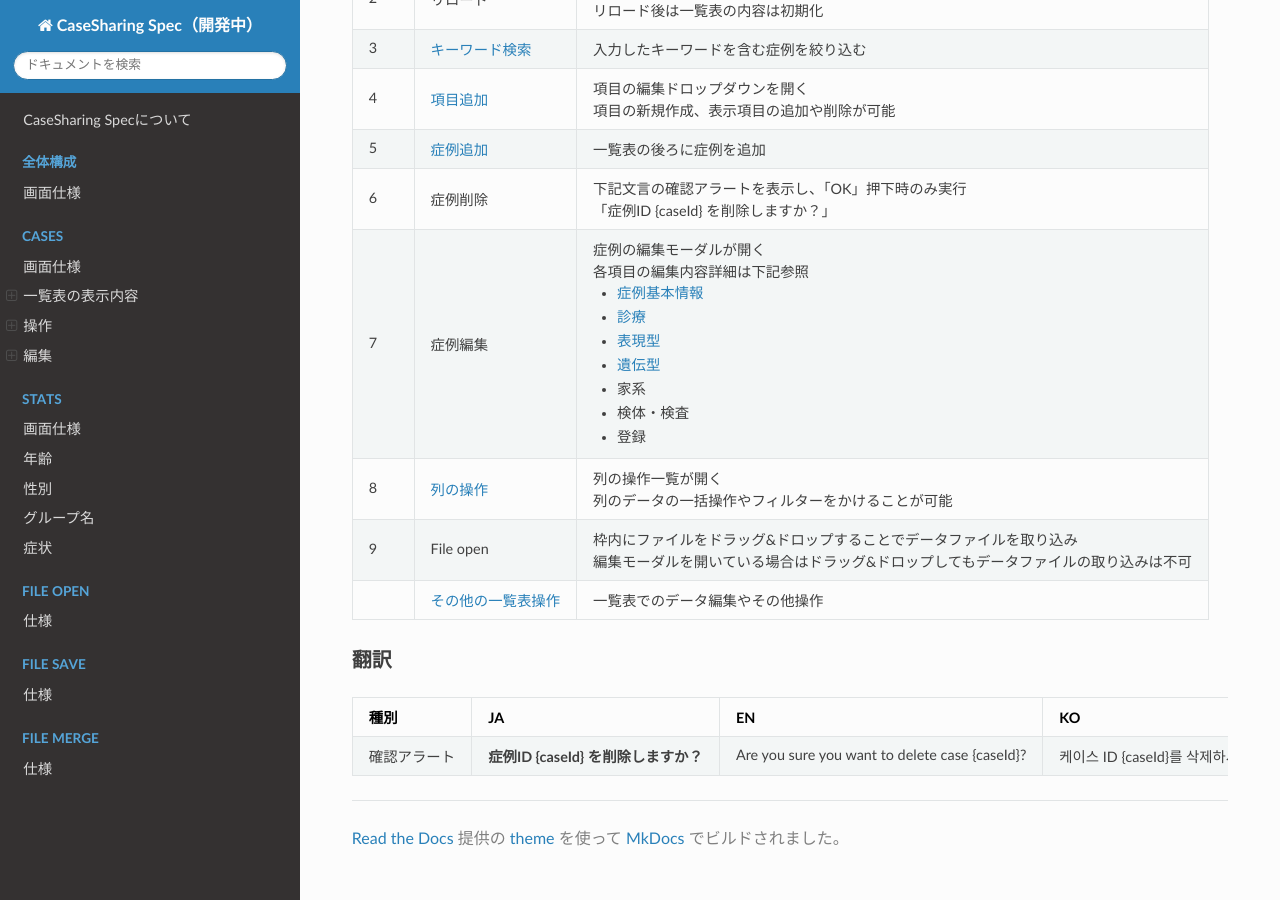
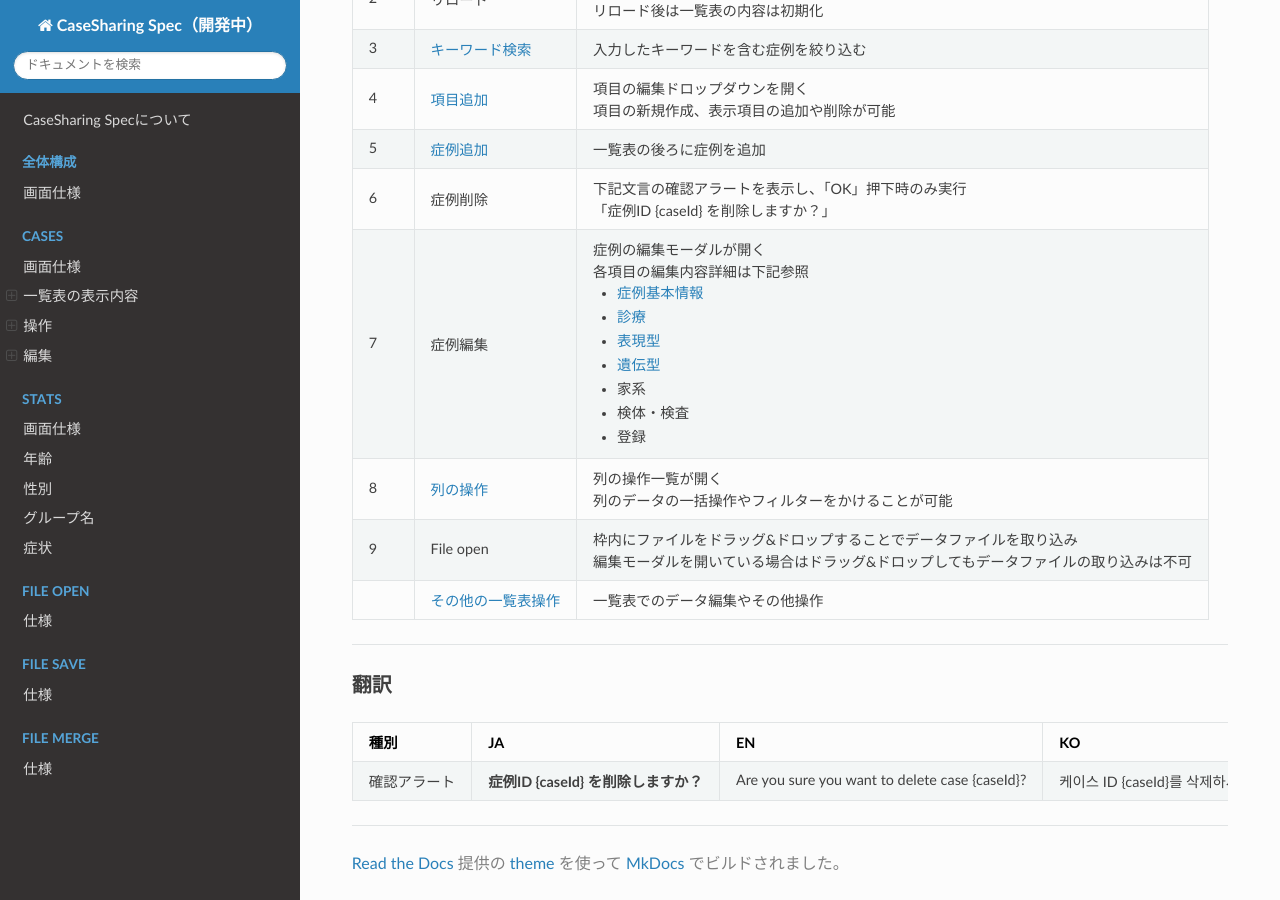
Before and after one commit to PubCaseFinder/pubcasefinder_spec, an MkDocs documentation site: the page built from docs/cases/screen-specifications.md, in a window 1280 px wide and 900 px high, scrolled down 589 px. Built offline with MkDocs 1.6.1, drawn with Linux system fonts in a browser that asks for light colours; nearby versions of some CDN libraries.

```diff
--- a/docs/cases/screen-specifications.md
+++ b/docs/cases/screen-specifications.md
@@ -8,7 +8,7 @@
 | ---- | ---- | ---- |
 | 1 | 表の症例数 | 症例数の更新に応じて自動で表示数を更新 |
 | 2 | リロード | 確認アラートを表示し、「OK」押下時のみページのリロードを行う<br>リロード後は一覧表の内容は初期化 |
-| 3 | [キーワード検索](/cases/operations/keyword-search) | 入力したキーワードを含む症例を絞り込む |
+| 3 | [キーワード検索](/cases/operations/search-keyword) | 入力したキーワードを含む症例を絞り込む |
 | 4 | [項目追加](/cases/operations/add-items) | 項目の編集ドロップダウンを開く<br>項目の新規作成、表示項目の追加や削除が可能 |
 | 5 | [症例追加](/cases/operations/add-case) | 一覧表の後ろに症例を追加 |
 | 6 | 症例削除 | 下記文言の確認アラートを表示し、「OK」押下時のみ実行<br>「症例ID {caseId} を削除しますか？」 |
@@ -17,6 +17,8 @@
 | 9 | File open | 枠内にファイルをドラッグ&ドロップすることでデータファイルを取り込み<br>編集モーダルを開いている場合はドラッグ&ドロップしてもデータファイルの取り込みは不可 |
 |  | [その他の一覧表操作](/cases/operations/other) | 一覧表でのデータ編集やその他操作 |
 
+
+---
 
 ### 翻訳 {: #translate}
 
--- a/mkdocs.yml
+++ b/mkdocs.yml
@@ -14,7 +14,7 @@ nav:
       - 初期表示項目: 'cases/list-display-contents/initial-display-items'
       - 追加項目: 'cases/list-display-contents/additional-items'
     - 操作:
-      - キーワード検索: 'cases/operations/keyword-search'
+      - キーワード検索: 'cases/operations/search-keyword'
       - 項目追加: 'cases/operations/add-items'
       - 症例追加: 'cases/operations/add-case'
       - 列の操作: 'cases/operations/operation-column'
```
